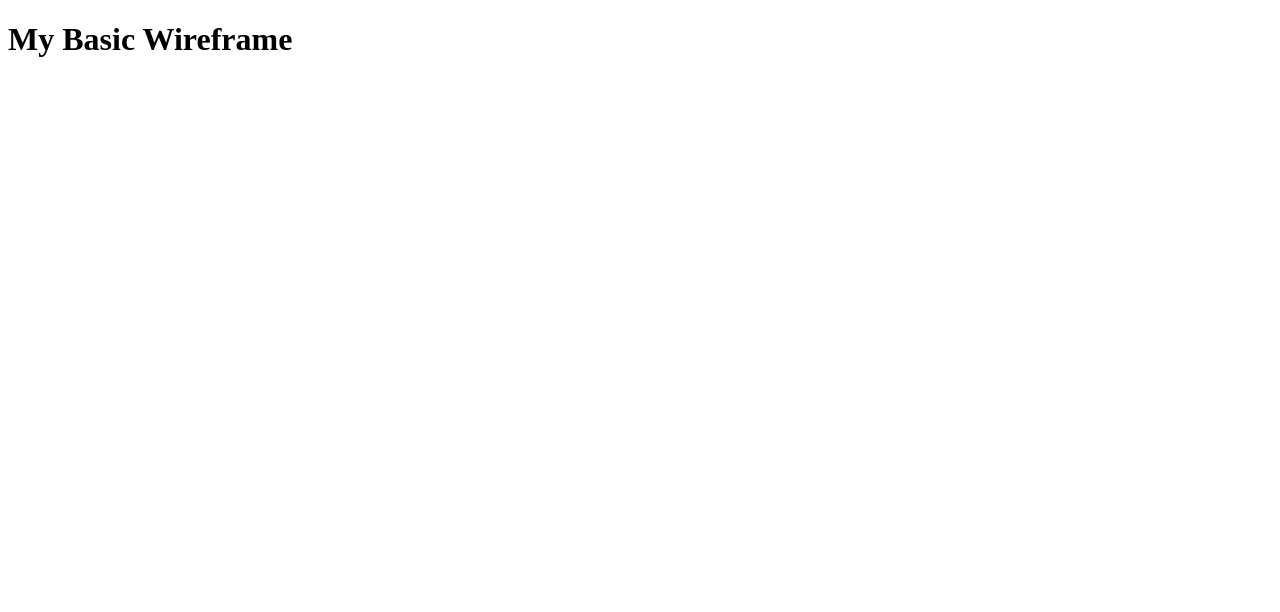
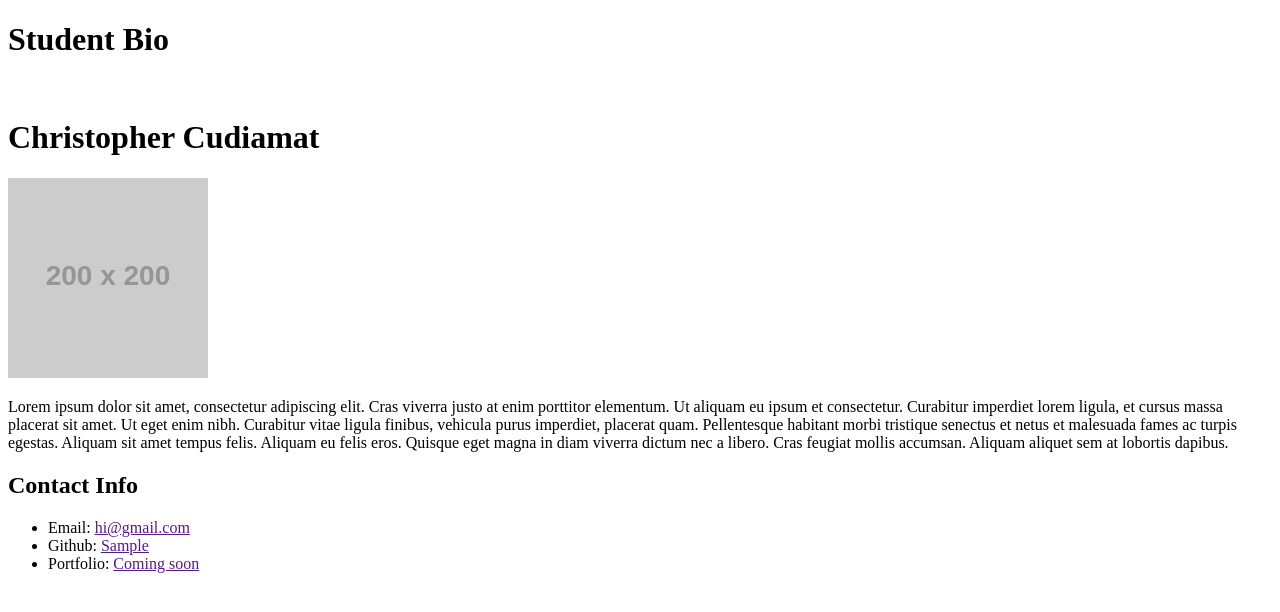
Before and after one commit to ccudiamat/HW-Wireframe, a plain HTML site: page index.html in a window 1280 px wide. Drawn offline with Linux system fonts and the light colour scheme; placeholder pictures from the web are drawn by us.

Commit message:
updated index

```diff
--- a/index.html
+++ b/index.html
@@ -1,12 +1,38 @@
 <!DOCTYPE html>
 <html lang="en">
+
 <head>
     <meta charset="UTF-8">
     <meta name="viewport" content="width=device-width, initial-scale=1.0">
     <meta http-equiv="X-UA-Compatible" content="ie=edge">
     <title>HW-Wireframe</title>
 </head>
+
 <body>
-    <h1>My Basic Wireframe</h1>
+    <h1>Student Bio</h1>
+
+    <br>
+
+    <h1>Christopher Cudiamat</h1>
+
+    <img src="https://via.placeholder.com/200" alt="example">
+
+    <p> Lorem ipsum dolor sit amet, consectetur adipiscing elit. Cras viverra justo at enim porttitor elementum. Ut
+        aliquam eu ipsum et consectetur. Curabitur imperdiet lorem ligula, et cursus massa placerat sit amet. Ut eget
+        enim nibh.
+        Curabitur vitae ligula finibus, vehicula purus imperdiet, placerat quam. Pellentesque habitant morbi tristique
+        senectus et netus et malesuada fames ac turpis egestas. Aliquam sit amet tempus felis. Aliquam eu felis eros.
+        Quisque eget magna in diam viverra dictum nec a libero. Cras feugiat mollis accumsan. Aliquam aliquet sem at
+        lobortis dapibus.
+    </p>
+
+    <h2> Contact Info</h2>
+
+    <ul>
+        <li>Email: <a href=""> hi@gmail.com </a> </li>
+        <li>Github: <a href= ""> Sample </a> </li>
+        <li>Portfolio: <a href=""> Coming soon </a> </li>
+    </ul>
 </body>
+
 </html>
```
